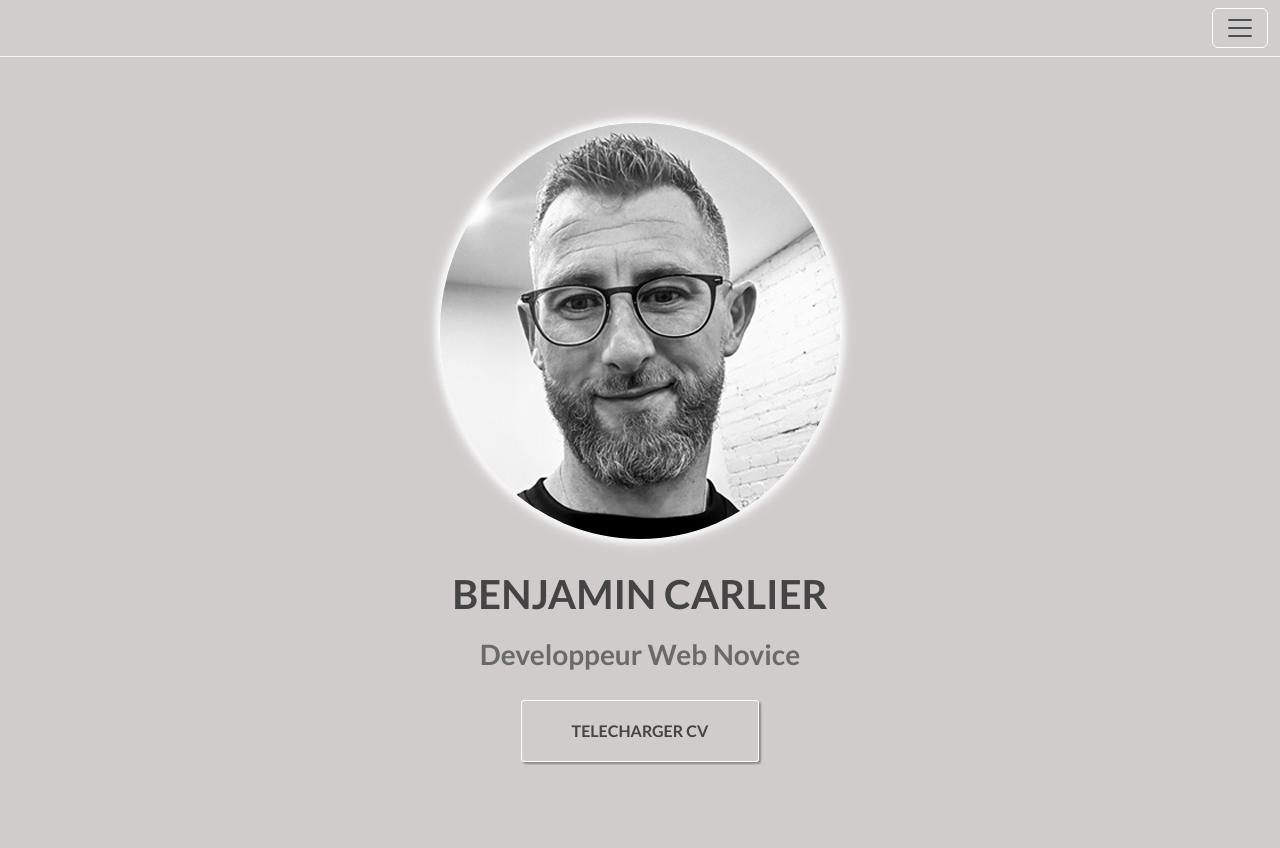
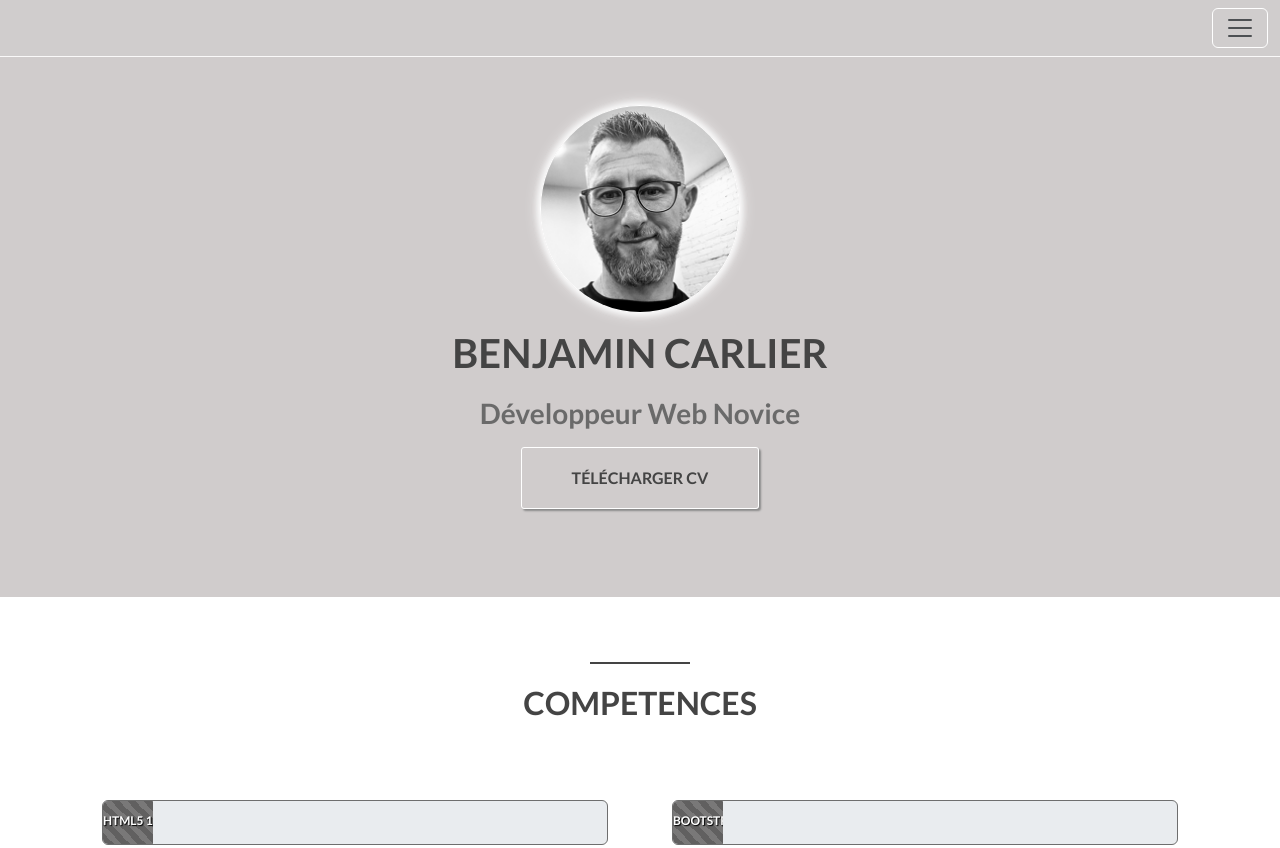
Before and after one commit to carlierbenjamin/mon-CV-en-ligne, a plain HTML site: page index.html in a window 1280 px wide. Shown: the top 848 px of the page. Drawn offline with nearby package versions, Linux system fonts and the light colour scheme; files that its build step writes are made by us from their sources; files whose address does not match are found by name.

Commit message:
Update index.html

```diff
--- a/index.html
+++ b/index.html
@@ -55,16 +55,19 @@
             </div>
           </nav>
 
-        <section id="about" class="container-fluid">
-            <div class="col-8 col-lg-4 profile-picture">
-                <img src="Images/moi400.jpg" class="rounded-circle">
+          <section id="about" class="py-5">
+            <div class="container d-flex flex-column align-items-center text-center">
+              <div class="profile-picture mb-3">
+                <img src="Images/moi400.jpg" class="rounded-circle img-fluid" alt="Photo de Benjamin" width="200">
+              </div>
+              <div class="heading">
+                <h1>Benjamin Carlier</h1>
+                <h3>Développeur Web Novice</h3>
+                <a href="Docs/Benjamin Carlier CV 2023_2.pdf" class="button1 mt-2" target="_blank">Télécharger CV</a>
+              </div>
             </div>
-            <div class="heading">
-                <h1>Benjamin Carlier</h1>
-                <h3>Developpeur Web Novice</h3>
-                <a href="Docs/Benjamin Carlier CV 2023_2.pdf" class="button1" target="_blank">Telecharger CV</a>
-            </div>
-        </section>
+          </section>
+
 
         <section id="skills">
             <div class="divider"></div>
```
